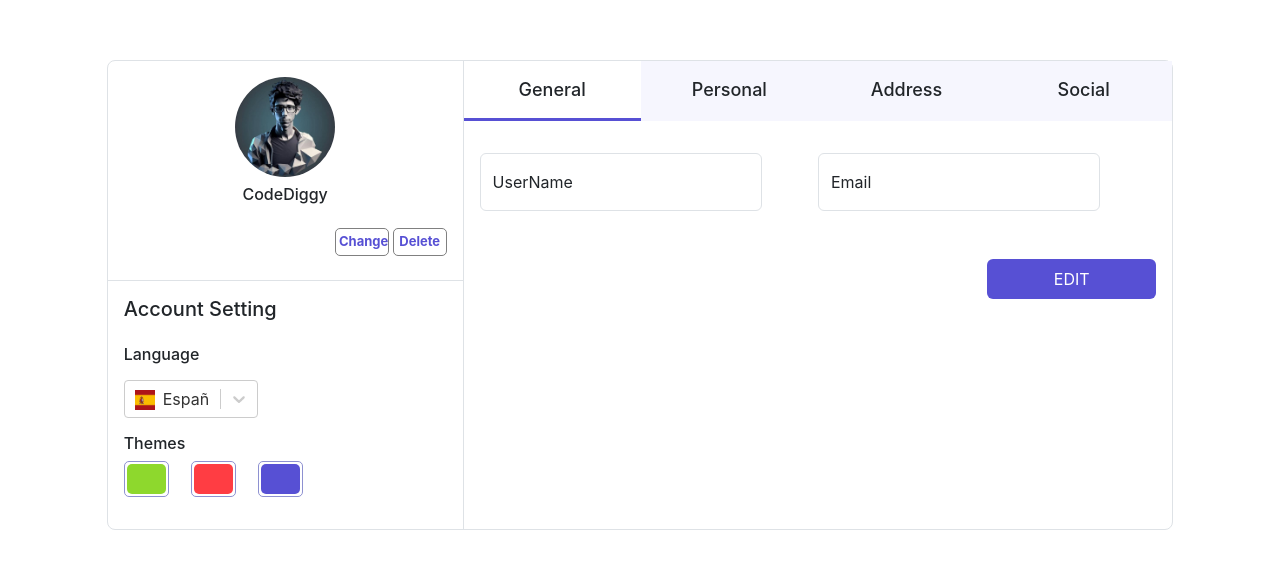
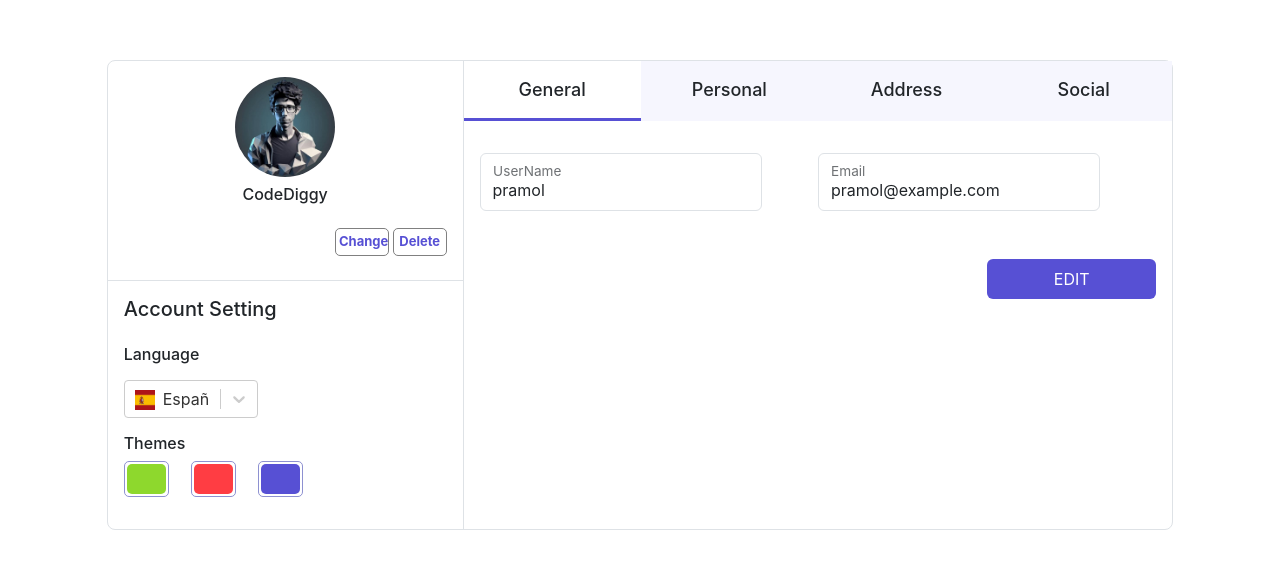
Before and after one commit to pramol-bhosale/profilepage, a React (Create React App) app: page / in a window 1280 px wide. Shown: the part 105-674 px from the top of the page. Built offline with nearby package versions, Linux system fonts and the light colour scheme.

Commit message:
Popup created and data added

```diff
--- a/src/pages/Profile/AddressDetails.jsx
+++ b/src/pages/Profile/AddressDetails.jsx
@@ -1,6 +1,6 @@
 import React from "react";
 
-function AddressDetails() {
+function AddressDetails({data}) {
   return (
     <>
       <div className="col-4 form-floating">
@@ -9,6 +9,7 @@ function AddressDetails() {
           id="addressLine1"
           className="form-control"
           placeholder="addressline1"
+          value={data.addressLine1}
         />
         <label htmlFor="addressLine1">Address Line 1</label>
       </div>
@@ -18,6 +19,8 @@ function AddressDetails() {
           id="addressLine2"
           className="form-control"
           placeholder="addressLine2"
+          value={data.addressLine2}
+
         />
         <label htmlFor="addressLine2">Address Line 2</label>
       </div>
@@ -28,6 +31,7 @@ function AddressDetails() {
             id="city"
             className="form-control"
             placeholder="city"
+            value={data.city}
           />
           <label htmlFor="city">City</label>
         </div>
@@ -37,6 +41,8 @@ function AddressDetails() {
             id="state"
             className="form-control"
             placeholder="state"
+          value={data.state}
+
           />
           <label htmlFor="state">State</label>
         </div>
--- a/src/pages/Profile/GeneralDetails.jsx
+++ b/src/pages/Profile/GeneralDetails.jsx
@@ -1,7 +1,7 @@
 import React, { useEffect } from "react";
 import InputField from "./InputField";
 
-function GeneralDetails() {
+function GeneralDetails({data,disable}) {
   return (
     <>
       <InputField
@@ -10,6 +10,7 @@ function GeneralDetails() {
         id={"userName"}
         placeholder={"userName"}
         label={"UserName"}
+        value={data.userName}
         onChangeF={(e) => {
           console.log(e);
         }}
@@ -20,6 +21,7 @@ function GeneralDetails() {
         id={"email"}
         placeholder={"email"}
         label={"Email"}
+        value={data.email}
         onChangeF={(e) => {
           console.log(e);
         }}
--- a/src/pages/Profile/InputField.jsx
+++ b/src/pages/Profile/InputField.jsx
@@ -1,9 +1,9 @@
 import React from 'react'
 
-function InputField({classes,type,id,placeholder,label,onChangeF}) {
+function InputField({classes,type,id,placeholder,label,value,onChangeF}) {
   return (
     <div className={`${classes} form-floating`}>
-        <input type={type} className="form-control" id={id} placeholder={placeholder} onChange={(e)=>{onChangeF(e)}}/>
+        <input type={type} className="form-control" id={id} placeholder={placeholder} value={value} onChange={(e)=>{onChangeF(e)}}/>
         <label htmlFor={id}>{label}</label>
     </div>
   )
--- a/src/pages/Profile/PersonalDetails.jsx
+++ b/src/pages/Profile/PersonalDetails.jsx
@@ -1,6 +1,6 @@
 import React from "react";
 
-function PersonalDetails() {
+function PersonalDetails({data}) {
   return (
     <>
       <div className="col-3 form-floating">
@@ -8,6 +8,7 @@ function PersonalDetails() {
           type="text"
           id="firstName"
           className="form-control"
+          value={data.firstName}
           placeholder="firstName"
         />
         <label htmlFor="firstName">FirstName</label>
@@ -18,6 +19,7 @@ function PersonalDetails() {
           id="middleName"
           className="form-control"
           placeholder="middleName"
+          value={data.middleName}
         />
         <label htmlFor="middleName">MiddleName</label>
       </div>
@@ -27,6 +29,8 @@ function PersonalDetails() {
           id="lastName"
           className="form-control"
           placeholder="lastName"
+          value={data.lastName}
+
         />
         <label htmlFor="lastName">LastName</label>
       </div>
@@ -37,6 +41,7 @@ function PersonalDetails() {
           id="phoneNumber"
           className="form-control"
           placeholder="phoneNumber"
+          value={data.phoneNumber}
         />
         <label htmlFor="phoneNumber">Phone Number</label>
       </div>
--- a/src/pages/Profile/SocialDetails.jsx
+++ b/src/pages/Profile/SocialDetails.jsx
@@ -1,6 +1,6 @@
 import React from "react";
 
-function SocialDetails() {
+function SocialDetails({data}) {
   return (
     <>
       <div className="col-10">
@@ -11,6 +11,7 @@ function SocialDetails() {
           id="facebookid"
           className="form-control"
           placeholder="facebookid"
+          value={data.facebookId}
         />
         <label htmlFor="facebookid">Facebook Profile</label>
         </div>
@@ -23,6 +24,7 @@ function SocialDetails() {
           id="linkedinprofile"
           className="form-control"
           placeholder="linkedinprofile"
+          value={data.linkedinprofileurl}
         />
         <label htmlFor="linkedinprofile">Linkedin Profile URL</label>
         </div>
--- a/src/pages/Profile/index.jsx
+++ b/src/pages/Profile/index.jsx
@@ -10,17 +10,48 @@ import AddressDetails from "./AddressDetails";
 import SocialDetails from "./SocialDetails";
 import { ToastContainer, toast } from "react-toastify";
 function Profile() {
+  const userData = {
+    general: {
+      userName: "pramol",
+      email: "pramol@example.com",
+    },
+    address: {
+      addressLine1: "Chikmahud",
+      addressLine2: "Sangola",
+      city: "mahud",
+      state: "maharashtra",
+    },
+    personal: {
+      firstName: "pramol",
+      middleName: "Manik",
+      lastName: "bhosale",
+      phoneNumber: "1221212123",
+    },
+    social: {
+      facebookId: "pramol-bhosale",
+      linkedinprofileurl: "https://linkedin.com/pramol",
+    },
+  };
   const languages = [
     { label: "English(US)", value: "en", img: EnglishLangIcon },
     { label: "Español", value: "sp", img: SpanishLangIcon },
   ];
   const [editEnabled, setEditEnabled] = useState(false);
   const [activeTab, setActiveTab] = useState(0);
+  const [showDialog, setShowDialog] = useState(false);
   const tabs = [
-    { name: "General", component:<GeneralDetails/> },
-    { name: "Personal" , component:<PersonalDetails/>},
-    { name: "Address", component:<AddressDetails/> },
-    { name: "Social", component:<SocialDetails/> },
+    {
+      name: "General",
+      component: (
+        <GeneralDetails data={userData.general} disabled={editEnabled} />
+      ),
+    },
+    {
+      name: "Personal",
+      component: <PersonalDetails data={userData.personal} />,
+    },
+    { name: "Address", component: <AddressDetails data={userData.address} /> },
+    { name: "Social", component: <SocialDetails data={userData.social} /> },
   ];
   return (
     <div className="row g-0 profile-container align-items-center justify-content-center vh-100">
@@ -63,9 +94,15 @@ function Profile() {
             </div>
             <div className="col-10 row g-0 mt-3 themes-container">
               <h6>Themes</h6>
-              <div className="col-2"><div className="theme-1"></div></div>
-              <div className="col-2 offset-1"><div className="theme-2"></div></div>
-              <div className="col-2 offset-1"><div className="theme-3"></div></div>
+              <div className="col-2">
+                <div className="theme-1"></div>
+              </div>
+              <div className="col-2 offset-1">
+                <div className="theme-2"></div>
+              </div>
+              <div className="col-2 offset-1">
+                <div className="theme-3"></div>
+              </div>
             </div>
             {/* <div className="col-5">
             </div> */}
@@ -74,20 +111,23 @@ function Profile() {
         <div className="col-8 border-start">
           <div className="row g-0 profile-tabs">
             {tabs.map((tab, index) => (
-              <div className={`col-3 ${index===activeTab ? 'active-tab':null}`} onClick={()=>setActiveTab(index)} >{tab.name}</div>
+              <div
+                className={`col-3 ${index === activeTab ? "active-tab" : null}`}
+                onClick={() => setActiveTab(index)}
+              >
+                {tab.name}
+              </div>
             ))}
           </div>
           <div>
-            <ToastContainer/>
+            <ToastContainer />
           </div>
           <div className="row g-0 mt-3 p-3">
-            {
-              tabs.at(activeTab).component
-            }
+            {tabs.at(activeTab).component}
             <div className="col-12 row g-0 mt-5 justify-content-end">
               {editEnabled ? (
                 <>
-                  <button className="update-btn col-3 rounded-2 p-2">
+                  <button className="update-btn col-3 rounded-2 p-2" onClick={()=>{setShowDialog(true)}}>
                     UPDATE
                   </button>
                   <button
@@ -108,6 +148,20 @@ function Profile() {
                 </button>
               )}
             </div>
+            {showDialog ? (
+              <dialog open className="edit-response-popup rounded-3">
+                <h6 className="text-center">Records updates successfully</h6>
+                <button
+                  className="rounded-2 py-1 px-4 mt-3"
+                  onClick={(e) => {
+                    setShowDialog(false);
+                    setEditEnabled(false);
+                  }}
+                >
+                  ok
+                </button>
+              </dialog>
+            ) : null}
           </div>
         </div>
       </div>
--- a/src/pages/Profile/style.css
+++ b/src/pages/Profile/style.css
@@ -65,3 +65,16 @@
 .theme-3{
     background-color: #5750d4;
 }
+.edit-response-popup{
+  background-color: #fff;
+  z-index: 2;
+  text-align: center;
+  width: 20%;
+  border: none;
+  box-shadow: 1px 1px 15px #bcdafc;
+}
+.edit-response-popup button{
+  border: none;
+  color: white;
+  background-color: #5750d4;
+}
```
